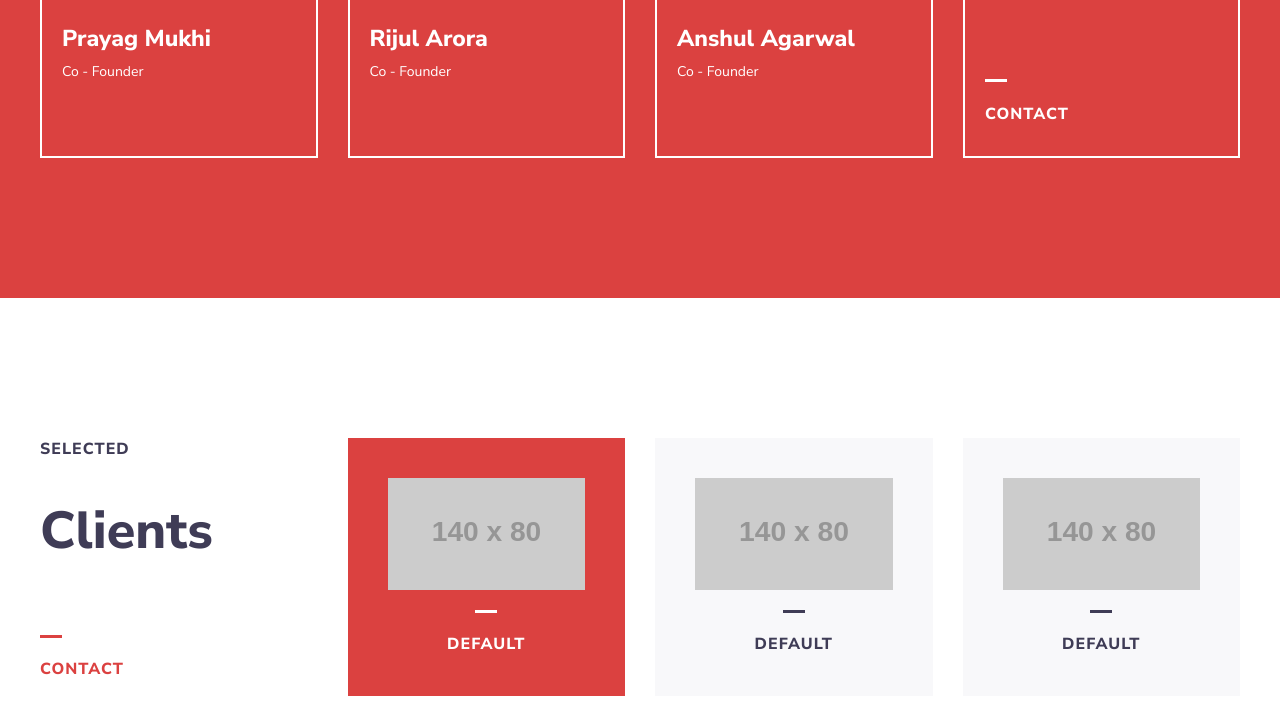
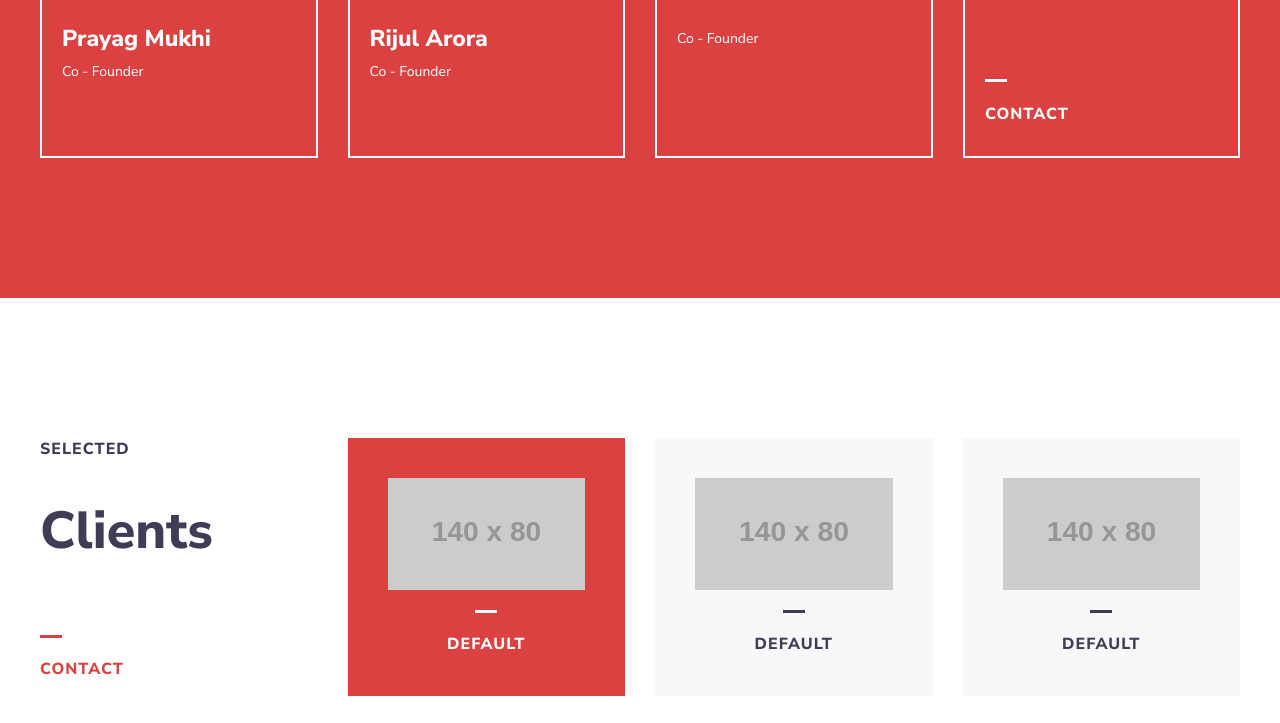
Before and after one commit to branzuscom/branzuscom, a plain HTML site: page index.html in a window 1280 px wide. Shown: the part 4602-5325 px from the top of the page. Drawn offline with nearby package versions, Linux system fonts and the light colour scheme; no server answers; placeholder pictures from the web are drawn by us.

Commit message:
Update index.html

```diff
--- a/index.html
+++ b/index.html
@@ -345,7 +345,7 @@
             <img src="https://media.licdn.com/dms/image/C4E03AQE4hgLHOd8Jpw/profile-displayphoto-shrink_800_800/0?e=1582761600&v=beta&t=pGtu4fOJGqn0tLqiKWLB0p8JrnH4fNqFzEf_K3ej60I" alt="Tow Sawyer">
           </div>
           <div class="uk-card-body">
-            <h3 class="uk-card-title uk-margin-remove">Anshul Agarwal</h3>
+            <h3 class="uk-card-title uk-margin-remove"></h3>
             <p class="uk-text-small uk-margin-xsmall">Co - Founder</p>
             <div data-uk-grid class="uk-child-width-auto uk-grid-small uk-margin-top">
               <div>
```
